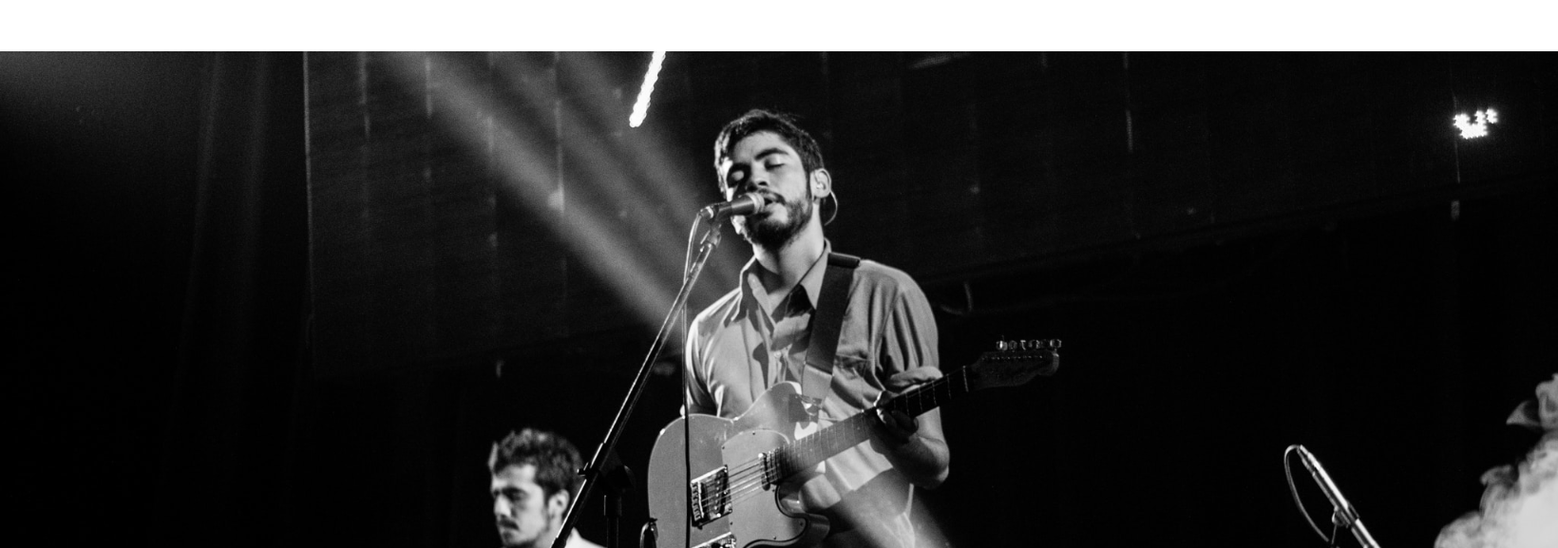
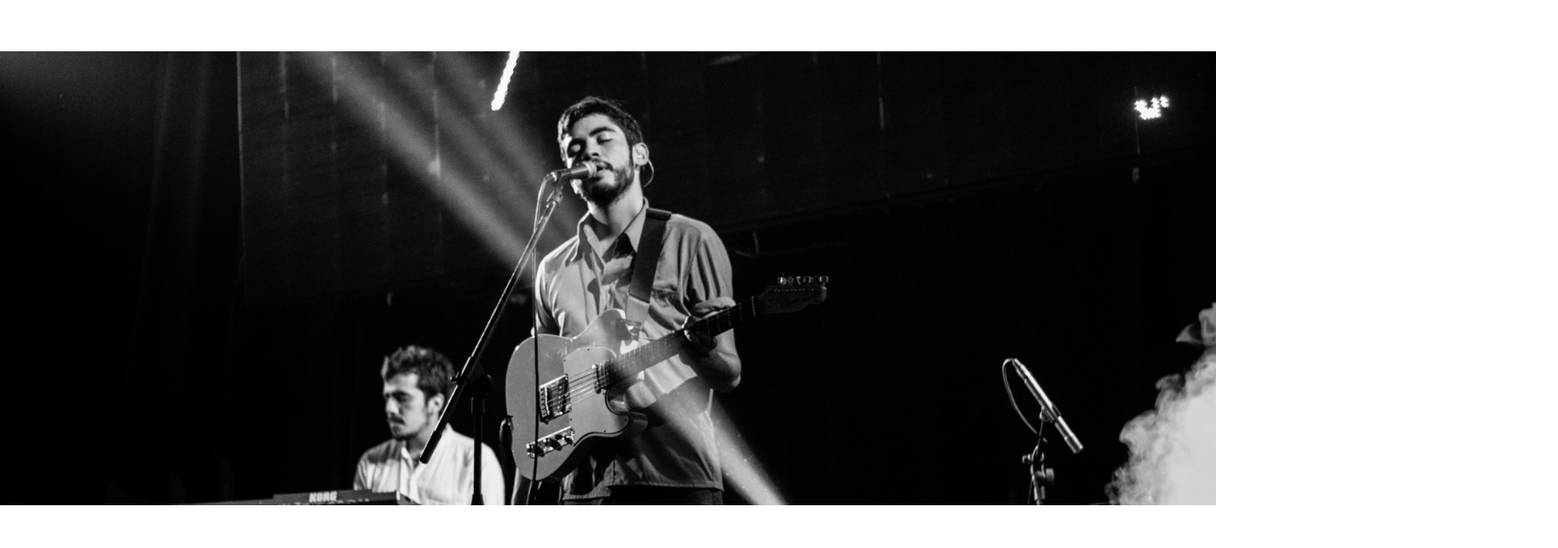
Before and after one commit to Ssosiashvili/responsive-, a plain HTML site: page index.html in a window 1280 px wide. Shown: the part 151-728 px from the top of the page at 95% size, 1640 px wide, since content can reach past the window. Drawn offline with Linux system fonts and the light colour scheme.

Commit message:
unless Noka has alreeady seen

```diff
--- a/styles/main.css
+++ b/styles/main.css
@@ -37,9 +37,19 @@
     width: 25.5px;
     height: 25.5px;
 }
+.guitarman {
+    max-width: 1640px;
+    width: 100%;
+}
+.guitarman img {
+    object-fit: cover;
+    width: 100%;
+}
 .cover {
     display: none;
     width:100%;
+    object-fit: cover;
+
 }
 .firstSection {
     margin-top: 150px;
```
